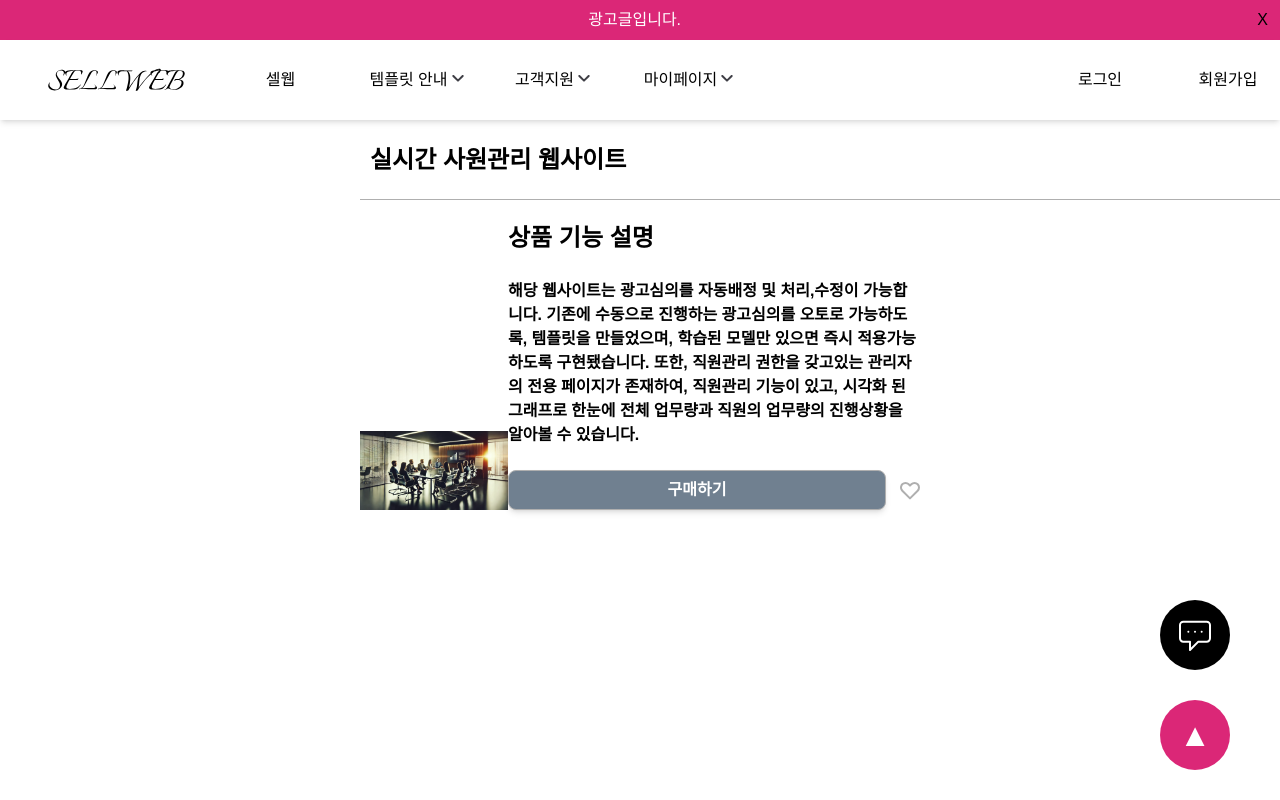
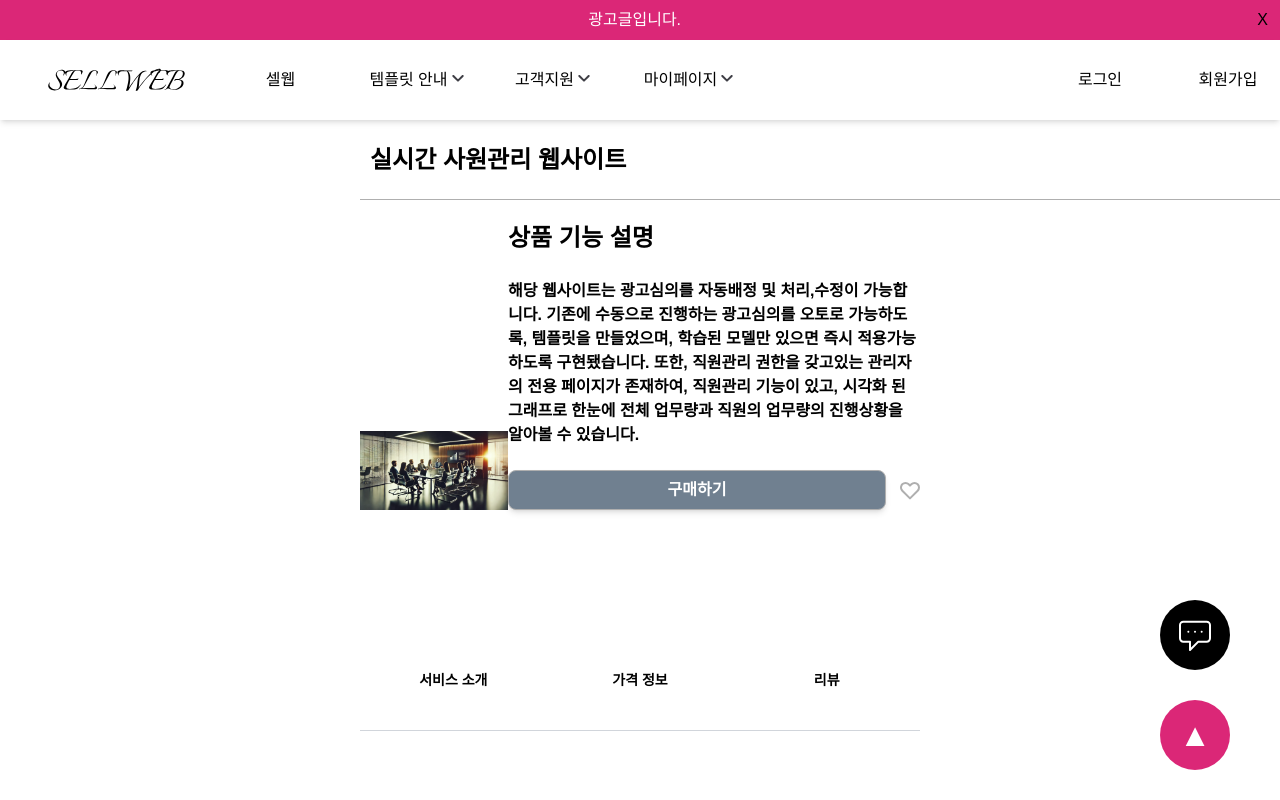
Before and after one commit to Hyun-EG/SP-sellweb, a Next.js app: page /temp/detail in a window 1280 px wide. Shown: the top 800 px of the page. Built offline with nearby package versions, Linux system fonts and the light colour scheme; a web font is replaced by a local one.

Commit message:
Design: 슬라이드바 추가

```diff
--- a/src/app/temp/detail/page.tsx
+++ b/src/app/temp/detail/page.tsx
@@ -1,6 +1,7 @@
 import React from 'react';
 import TemplateCardDetail from '../../../components/TemplateCardDetail';
 import TitleBox from '@/components/TitleBox';
+import SlideBar from '@/components/SlideBar';
 
 const page = () => {
   return (
@@ -17,6 +18,7 @@ const page = () => {
 직원관리 기능이 있고,  시각화 된 그래프로
 한눈에 전체 업무량과 직원의 업무량의 진행상황을 알아볼 수 있습니다."
       />
+      <SlideBar />
     </>
   );
 };
--- /dev/null
+++ b/src/components/SlideBar.tsx
@@ -0,0 +1,60 @@
+'use client';
+
+import React, { useState, useEffect } from 'react';
+
+const SlideBar = () => {
+  const [activeIconIndex, setActiveIconIndex] = useState<number | null>(null);
+  const [slideOffset, setSlideOffset] = useState(0);
+
+  const handleIconClick = (index: number) => {
+    setActiveIconIndex(index);
+    const navIconElement = document.getElementsByClassName('nav-icon')[
+      index
+    ] as HTMLElement;
+    setSlideOffset(navIconElement.offsetLeft);
+  };
+
+  useEffect(() => {
+    const handleResize = () => {
+      if (activeIconIndex !== null) {
+        const navIconElement = document.getElementsByClassName('nav-icon')[
+          activeIconIndex
+        ] as HTMLElement;
+        setSlideOffset(navIconElement.offsetLeft);
+      }
+    };
+    window.addEventListener('resize', handleResize);
+    return () => window.removeEventListener('resize', handleResize);
+  }, [activeIconIndex]);
+
+  return (
+    <>
+      <div className="w-[100%] h-[120px]"></div>
+      <div className="relative flex flex-col items-center w-full h-[100px] ">
+        <div className="flex justify-center items-center w-full border-b-[1px] border-gray-300">
+          {activeIconIndex !== null && (
+            <div
+              className="absolute bottom-[-2px] h-[3px] w-[200px] bg-lightPurple transition-all duration-300 mt-2"
+              style={{ left: `${slideOffset}px` }}
+            ></div>
+          )}
+          <div className="flex w-[100%] items-center ">
+            {['서비스 소개', '가격 정보', '리뷰'].map((text, index) => (
+              <div
+                key={index}
+                className={
+                  'nav-icon cursor-pointer flex justify-center items-center text-center text-sm w-[200px] h-[100px] transition-all font-bold'
+                }
+                onClick={() => handleIconClick(index)}
+              >
+                {text}
+              </div>
+            ))}
+          </div>
+        </div>
+      </div>
+    </>
+  );
+};
+
+export default SlideBar;
```
